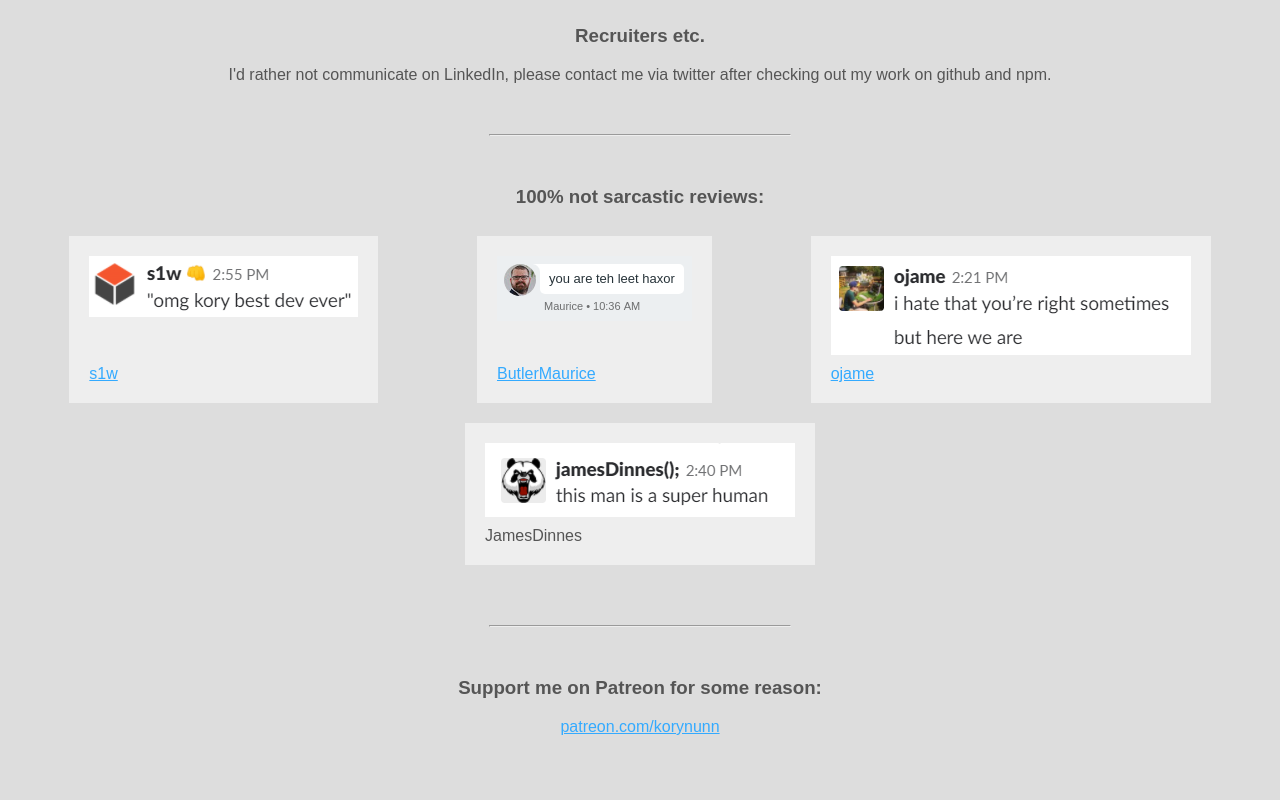
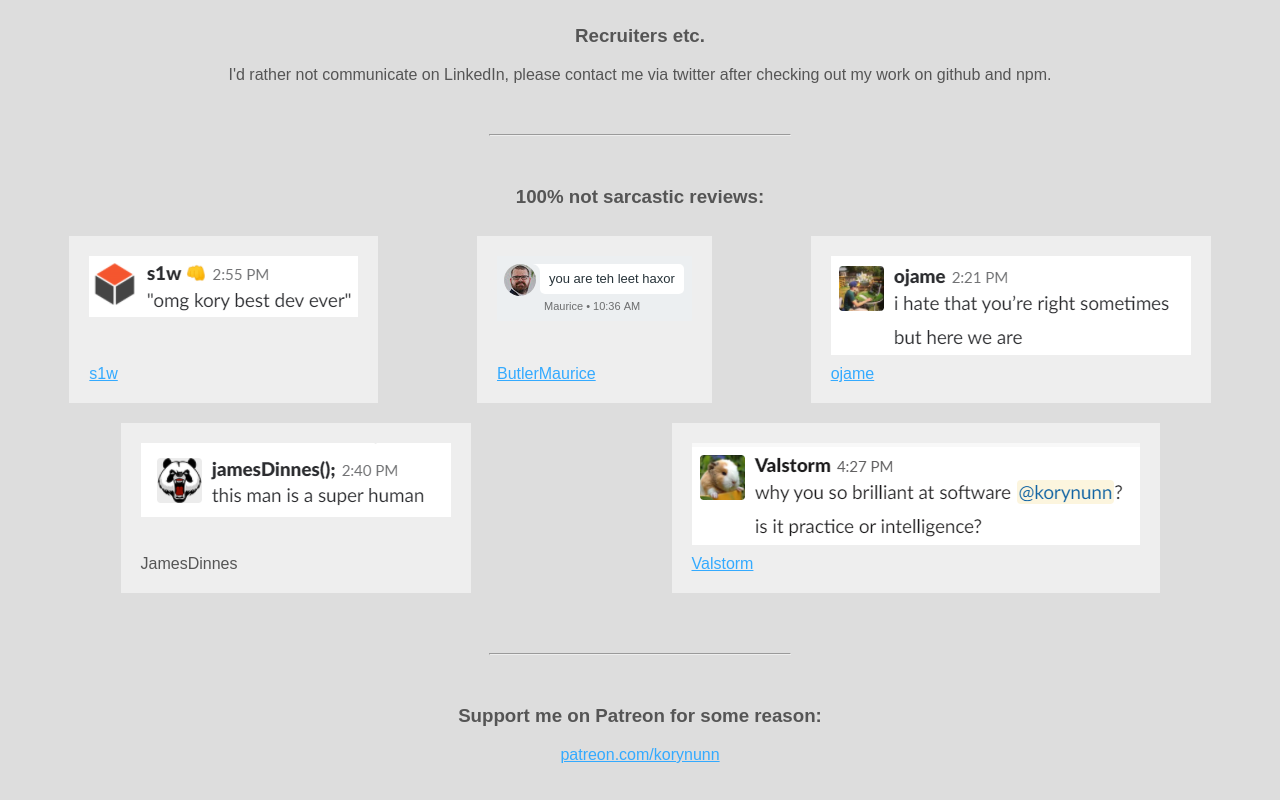
Before and after one commit to KoryNunn/me, a plain HTML site: page index.html in a window 1280 px wide. Shown: the part 513-1313 px from the top of the page. Before the commit the page ends 1285 px from the top, so only its background shows below. Drawn offline with Linux system fonts and the light colour scheme.

Commit message:
Update index.html

```diff
--- a/index.html
+++ b/index.html
@@ -114,6 +114,13 @@
                     <img src="realreview.PNG" />
                     <span class="reviewer">JamesDinnes</span>
                 </p>
+
+                <p>
+                    <img src="valstorm-non-sarcastic-review.png" />
+                    <span class="reviewer">
+                        <a href="https://twitter.com/valstorm">Valstorm</a>
+                    </span>
+                </p>
             </div>
 
             <hr />
```
